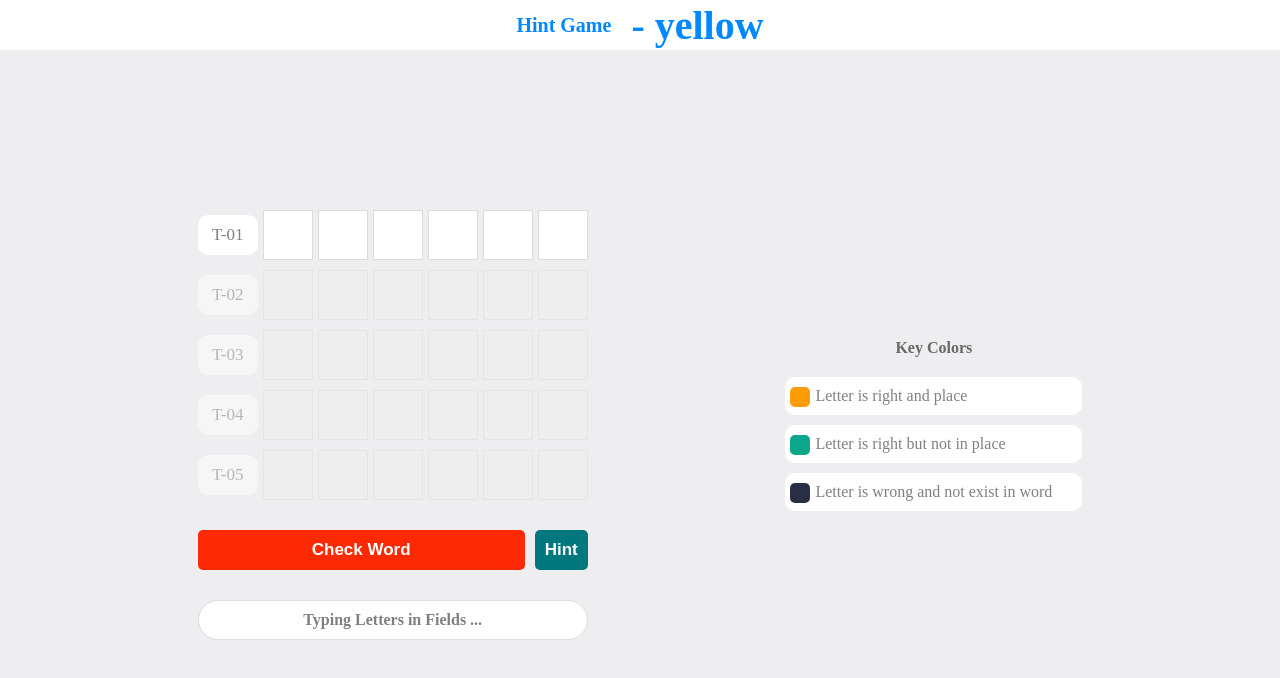
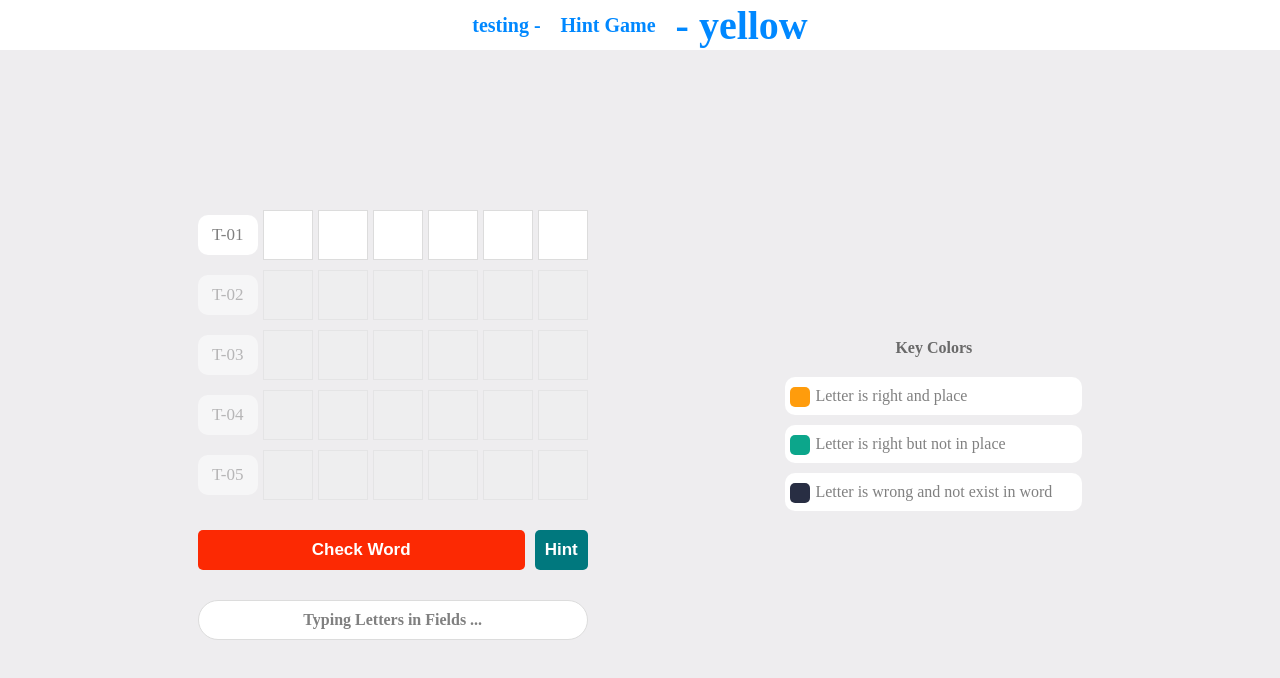
Before and after one commit to Jadenyoky/test-hint-game, a plain HTML site: page index.html in a window 1280 px wide. Drawn offline with Linux system fonts and the light colour scheme.

Commit message:
Update index.html

```diff
--- a/index.html
+++ b/index.html
@@ -11,6 +11,8 @@
 <body>
   <main>
     <div class="header">
+testing
+-
       <p>Hint Game</p>
     </div>
     <div class="container">
```
